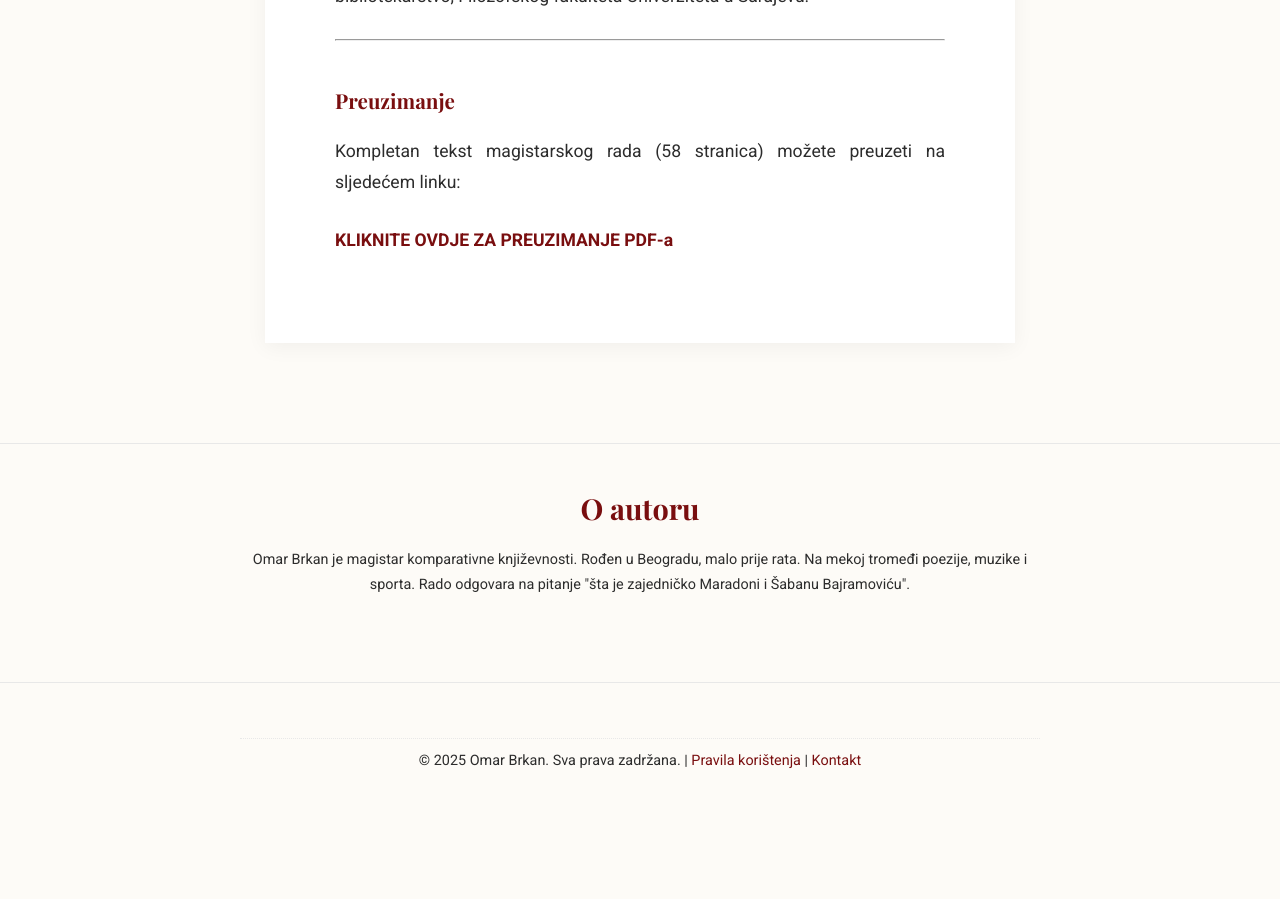
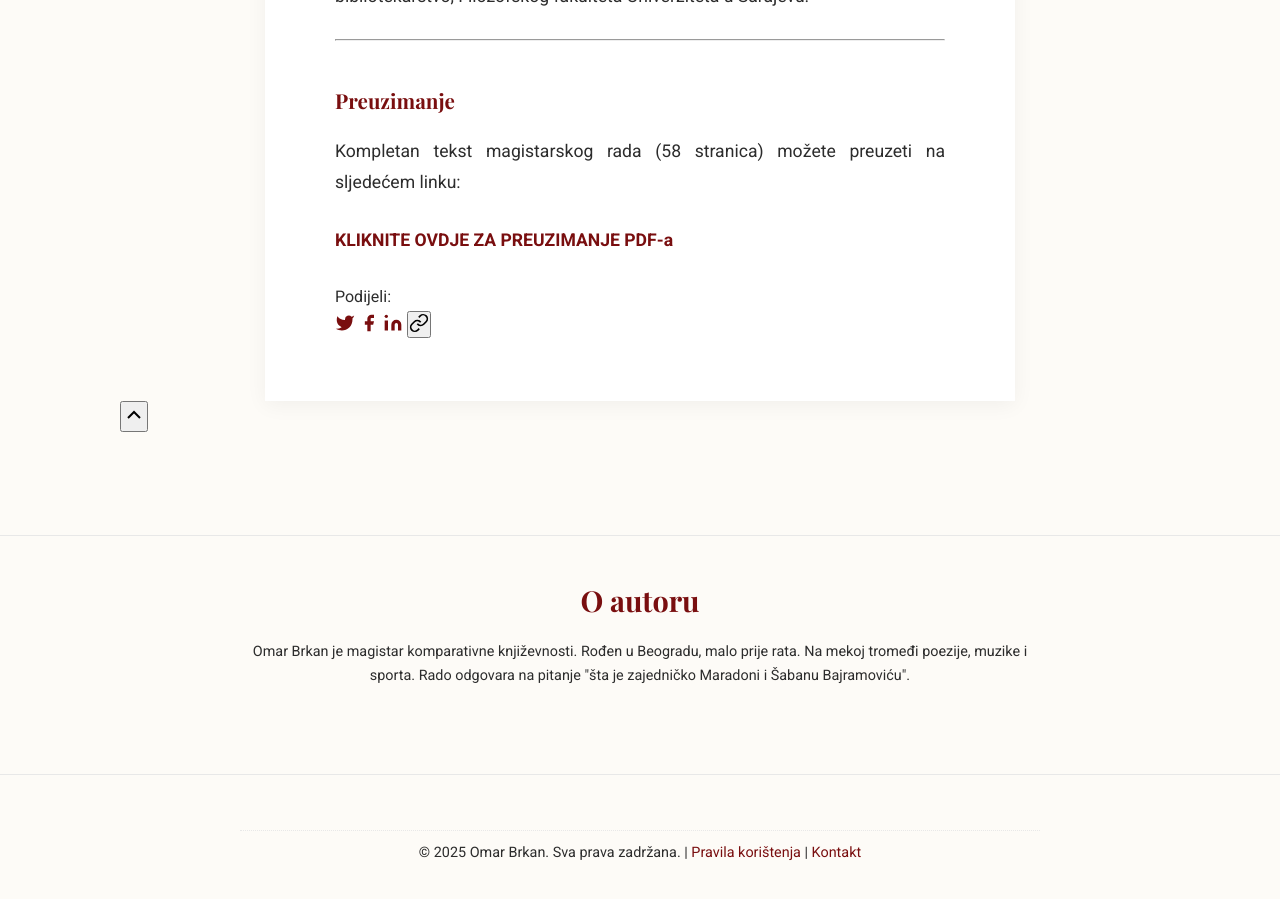
Before and after one commit to omarbrkan/omarbrkan.github.io, a Jekyll site: the page built from _posts/2020-09-01-eliot-yeats-magistarski.md, in a window 1280 px wide and 900 px high, scrolled down 1152 px. Built offline with Jekyll 4.4.1, drawn with Linux system fonts in a browser that asks for light colours; before the commit the page ends 1961 px from its top, so only the background shows below that.

Commit message:
Update post.html

```diff
--- a/_layouts/post.html
+++ b/_layouts/post.html
@@ -1,6 +1,9 @@
 ---
 layout: base
 ---
+
+
+<div class="reading-progress-bar" id="readingProgress"></div>
 
 <div class="post-page-layout">
     <div class="post-title-header">
@@ -16,4 +19,52 @@ layout: base
     <article class="post-content">
         {{ content }}
     </article>
+
+
+    <div class="social-share">
+        <p class="share-label">Podijeli:</p>
+        <div class="share-buttons">
+            <a href="https://twitter.com/intent/tweet?url={{ page.url | absolute_url | url_encode }}&text={{ page.title | url_encode }}"
+               target="_blank"
+               rel="noopener"
+               class="share-btn share-twitter"
+               title="Podijeli na Twitter">
+                <svg width="20" height="20" viewBox="0 0 24 24" fill="currentColor">
+                    <path d="M23 3a10.9 10.9 0 01-3.14 1.53 4.48 4.48 0 00-7.86 3v1A10.66 10.66 0 013 4s-4 9 5 13a11.64 11.64 0 01-7 2c9 5 20 0 20-11.5a4.5 4.5 0 00-.08-.83A7.72 7.72 0 0023 3z"/>
+                </svg>
+            </a>
+            <a href="https://www.facebook.com/sharer/sharer.php?u={{ page.url | absolute_url | url_encode }}"
+               target="_blank"
+               rel="noopener"
+               class="share-btn share-facebook"
+               title="Podijeli na Facebook">
+                <svg width="20" height="20" viewBox="0 0 24 24" fill="currentColor">
+                    <path d="M18 2h-3a5 5 0 00-5 5v3H7v4h3v8h4v-8h3l1-4h-4V7a1 1 0 011-1h3z"/>
+                </svg>
+            </a>
+            <a href="https://www.linkedin.com/shareArticle?mini=true&url={{ page.url | absolute_url | url_encode }}&title={{ page.title | url_encode }}"
+               target="_blank"
+               rel="noopener"
+               class="share-btn share-linkedin"
+               title="Podijeli na LinkedIn">
+                <svg width="20" height="20" viewBox="0 0 24 24" fill="currentColor">
+                    <path d="M16 8a6 6 0 016 6v7h-4v-7a2 2 0 00-2-2 2 2 0 00-2 2v7h-4v-7a6 6 0 016-6zM2 9h4v12H2z"/>
+                    <circle cx="4" cy="4" r="2"/>
+                </svg>
+            </a>
+            <button class="share-btn share-copy" id="copyLinkBtn" title="Kopiraj link">
+                <svg width="20" height="20" viewBox="0 0 24 24" fill="none" stroke="currentColor" stroke-width="2">
+                    <path d="M10 13a5 5 0 007.54.54l3-3a5 5 0 00-7.07-7.07l-1.72 1.71"/>
+                    <path d="M14 11a5 5 0 00-7.54-.54l-3 3a5 5 0 007.07 7.07l1.71-1.71"/>
+                </svg>
+            </button>
+        </div>
+    </div>
 </div>
+
+
+<button id="backToTop" class="back-to-top" title="Nazad na vrh">
+    <svg width="24" height="24" viewBox="0 0 24 24" fill="none" stroke="currentColor" stroke-width="2">
+        <path d="M18 15l-6-6-6 6"/>
+    </svg>
+</button>
```
